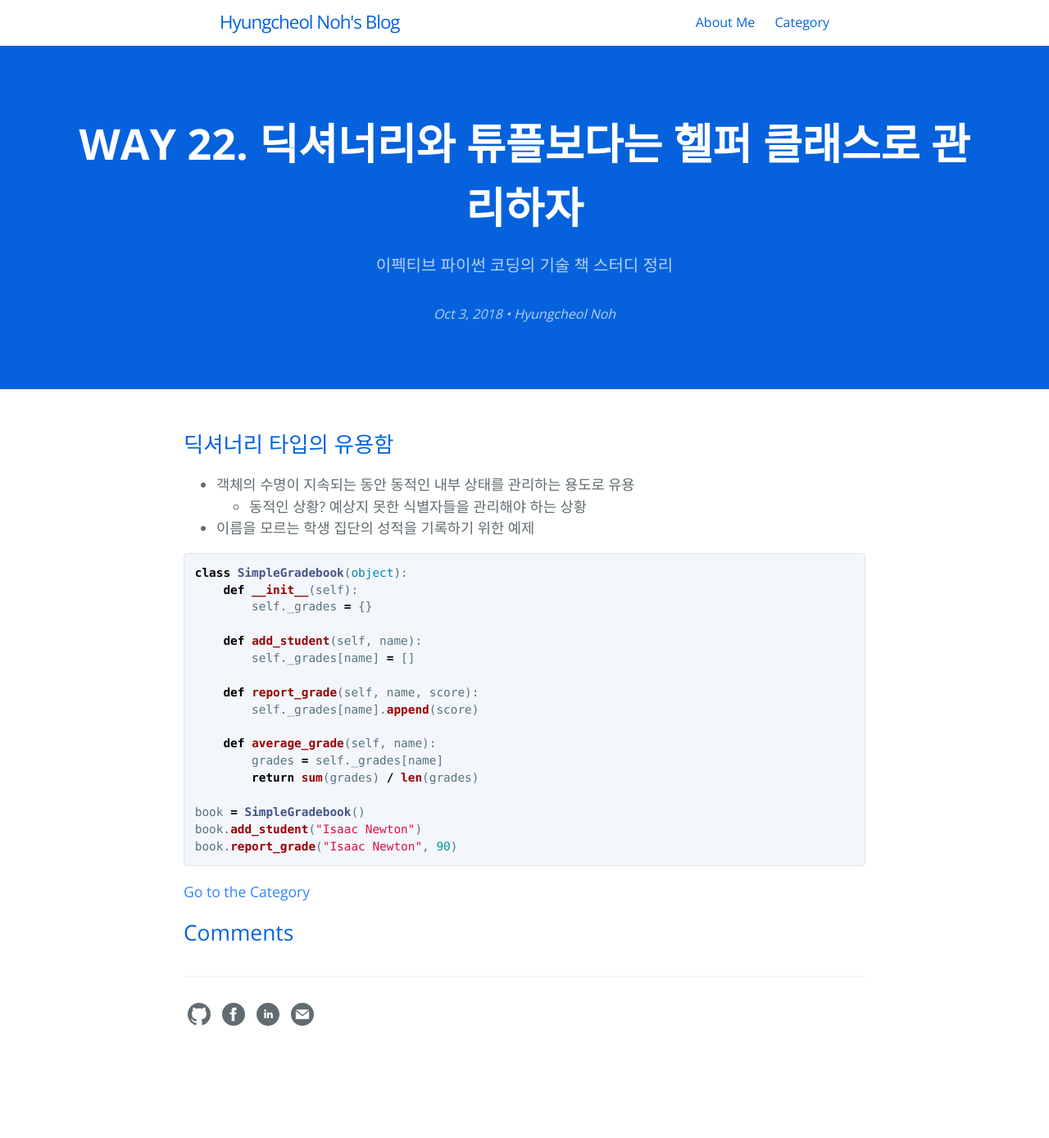
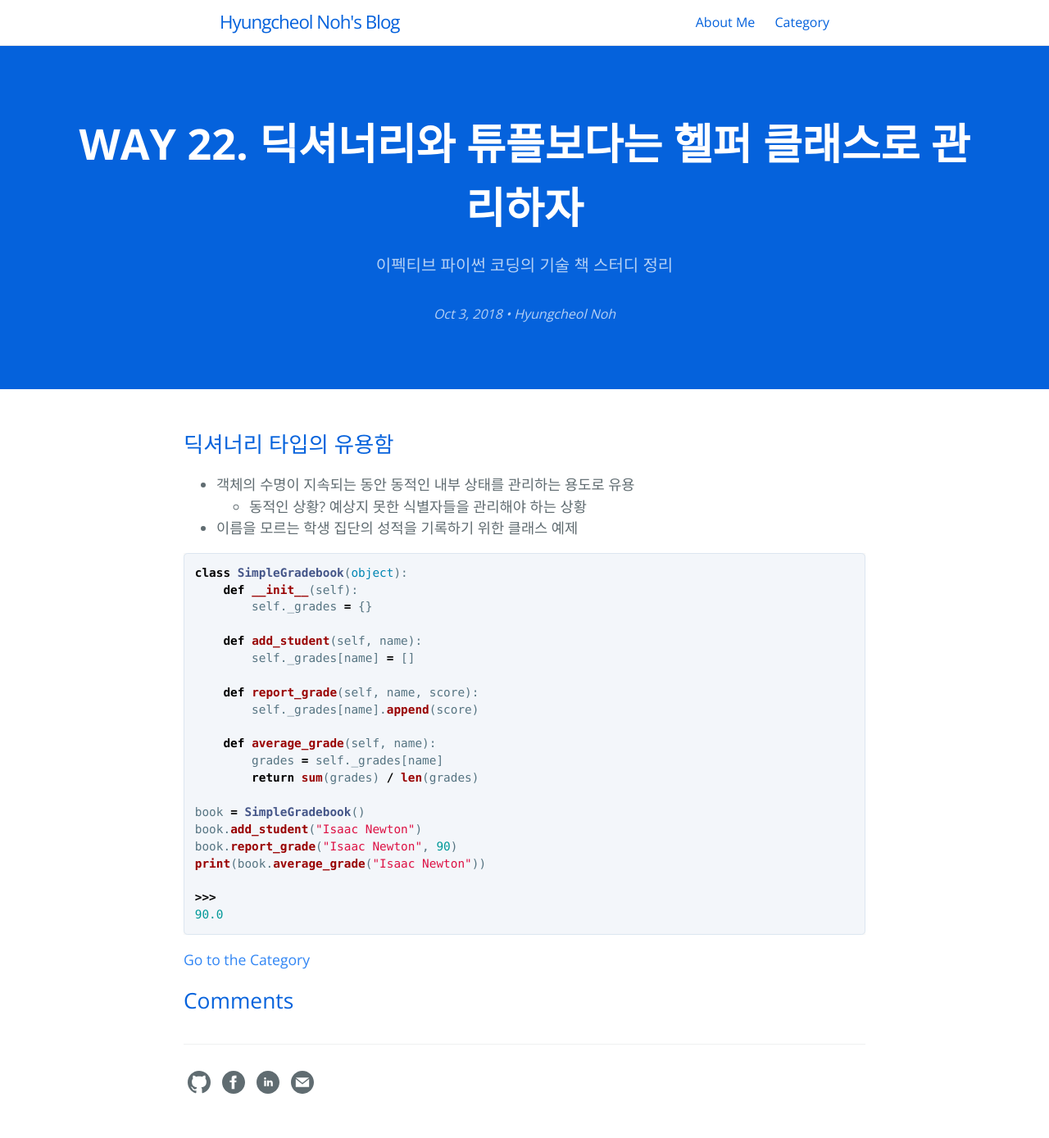
Before and after one commit to hcnoh/hcnoh.github.io, a Jekyll site: the page built from _posts/2018-10-03-effective-python-way22.md, in a window 1280 px wide. Shown: the whole page at 82% size. Built offline with Jekyll 4.4.1, drawn with Linux system fonts in a browser that asks for light colours; comment, search, counter and statistics services are not loaded; before the commit the page ends 1306 px from its top, so only the background shows below that.

Commit message:
Update 2018-10-03-effective-python-way22.md

````diff
--- a/_posts/2018-10-03-effective-python-way22.md
+++ b/_posts/2018-10-03-effective-python-way22.md
@@ -13,7 +13,7 @@ permalink: /2018-10-03-effective-python-way22
 ## 딕셔너리 타입의 유용함
 - 객체의 수명이 지속되는 동안 동적인 내부 상태를 관리하는 용도로 유용
   - 동적인 상황? 예상지 못한 식별자들을 관리해야 하는 상황
-- 이름을 모르는 학생 집단의 성적을 기록하기 위한 예제
+- 이름을 모르는 학생 집단의 성적을 기록하기 위한 클래스 예제
 
 ```python
 class SimpleGradebook(object):
@@ -33,4 +33,8 @@ class SimpleGradebook(object):
 book = SimpleGradebook()
 book.add_student("Isaac Newton")
 book.report_grade("Isaac Newton", 90)
+print(book.average_grade("Isaac Newton"))
+
+>>>
+90.0
 ```
````
